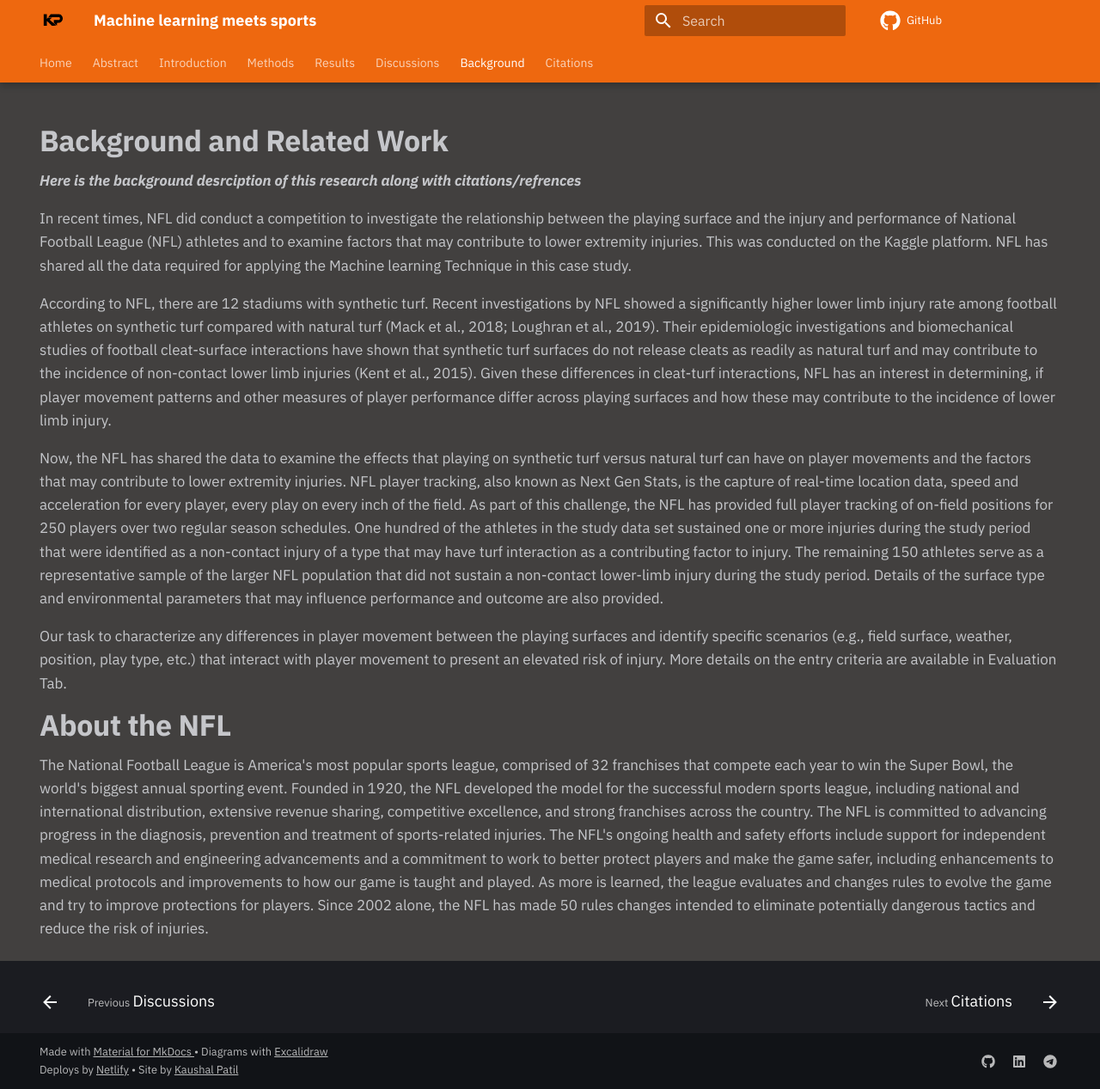
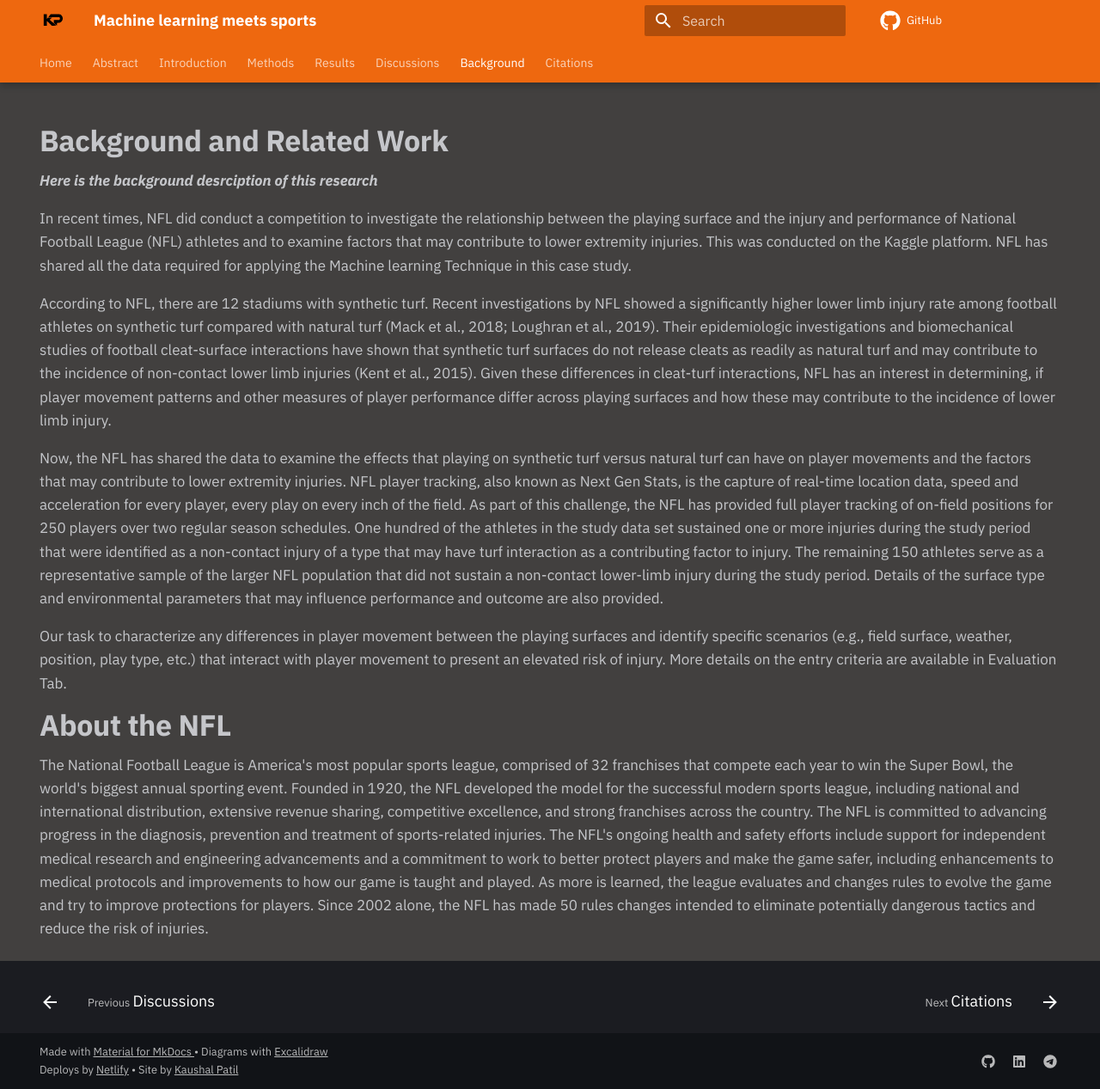
Before and after one commit to kaushal1014/research-paper-template-Athlete-Injuries, an MkDocs documentation site: the page built from docs/background/index.md, in a window 1280 px wide and 1267 px high. Shown: the whole window at 86% size. Built offline with MkDocs 1.6.1 and Material for MkDocs 9.7.7, drawn with Linux system fonts in a browser that asks for light colours; some web fonts are replaced; comment, search, counter and statistics services are not loaded.

Commit message:
finishing touches before submission

```diff
--- a/docs/background/index.md
+++ b/docs/background/index.md
@@ -6,7 +6,7 @@ hide:
 
 # Background and Related Work
 
-__*Here is the background desrciption of this research along with citations/refrences*__
+__*Here is the background desrciption of this research*__
 
 In recent times, NFL did conduct a competition to investigate the relationship between the playing surface and the injury and performance of National Football League (NFL) athletes and to examine factors that may contribute to lower extremity injuries. This was conducted on the Kaggle platform. NFL has shared all the data required for applying the Machine learning Technique in this case study.
 
```
Also changed, not shown: docs/abstract/index.md (+3 -0 lines), docs/introduction/index.md (+1 -1 lines), docs/results/index.md (+4 -0 lines).
